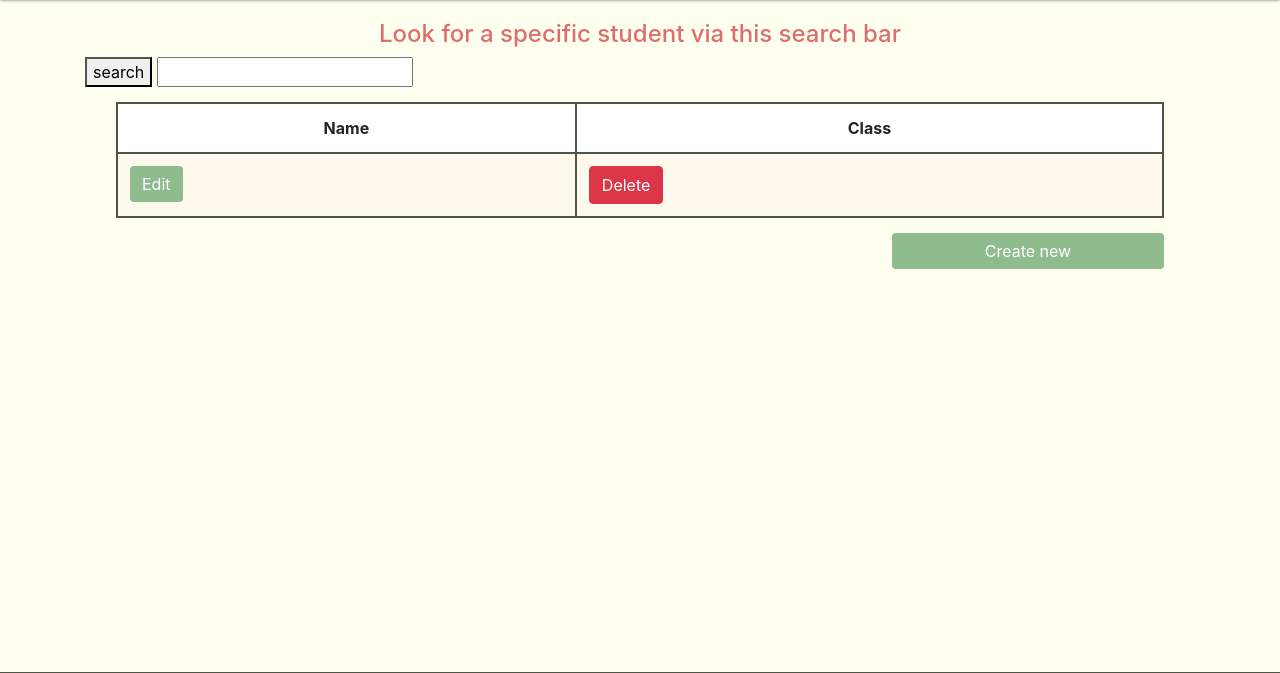
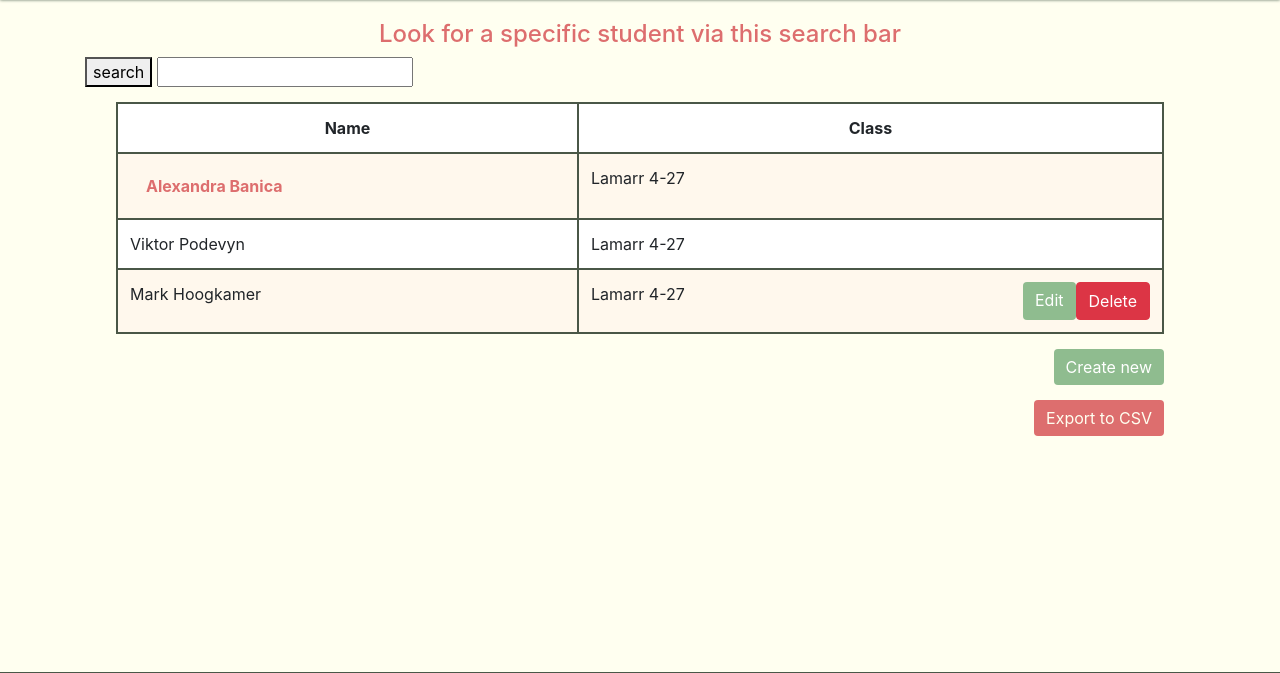
Before and after one commit to viktor-podevyn/ClassSystem, a PHP site: page /View/edit.php in a window 1280 px wide. Shown: the part 56-729 px from the top of the page. Run offline with PHP 8.4, Linux system fonts and the light colour scheme; data that the repository does not hold is empty.

Commit message:
modified general include

```diff
--- a/View/includes/general.php
+++ b/View/includes/general.php
@@ -27,19 +27,41 @@
                 <tbody>
                 <tr class="clickable" data-href="#">
                     <td>
-                        <a href="?id=<?php echo $student['id']?>" class="btn btn-primary">Edit</a>
+                        <a class="nav-link" href="detail-view.php">Alexandra Banica</a>
                     </td>
                     <td>
+                        Lamarr 4-27
+                    </td>
+                    <tr>
+                    <td>
+                        Viktor Podevyn
+                    </td>
+                    <td>
+                        Lamarr 4-27
+                    </td>
+                </tr>
+                <tr>
+                    <td>
+                        Mark Hoogkamer
+                    </td>
+                    <td>
+                        Lamarr 4-27
+                        <div class="table-data">
+                <a href="homepage.php" class="btn btn-primary">Edit</a>
                         <form method="post">
                             <input type="hidden" name="id" value="<?php echo $student['id']?>" />
                             <input type="submit" name="delete" value="Delete" class="btn btn-danger">
                         </form>
+                        </div>
                     </td>
-                </tr>
                 </tbody>
             </table>
             <form class="create-form" method="post">
-                <input class="btn btn-primary" type="text" name="create" value="Create new">
+                <input type="hidden" name="id" value="<?php echo $student['id']?>" />
+                <a href="homepage.php" class="btn btn-primary" type="submit" name="create" value="Create new">Create new</a>
+            </form>
+            <form class="export-form" method="post">
+                <input class="btn export-button" type="submit" name="export" value="Export to CSV">
             </form>
         </div>
     </div>
```
